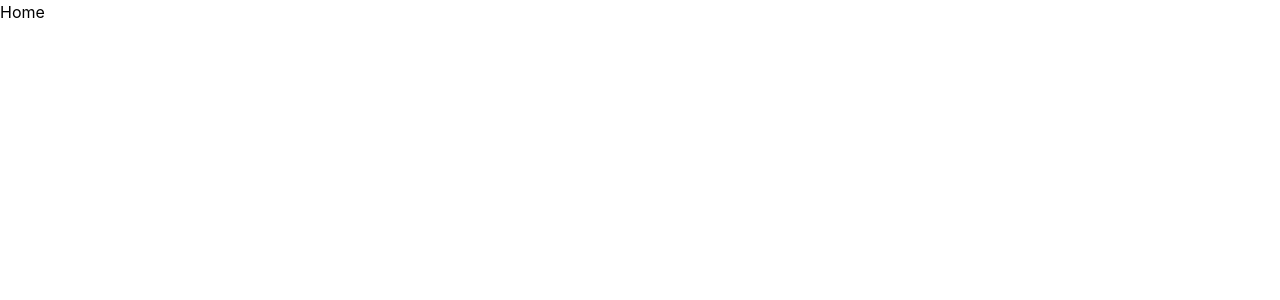
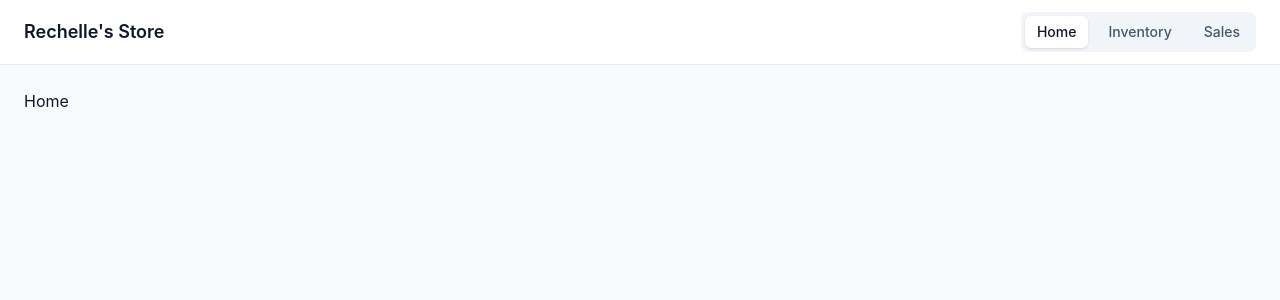
Before and after one commit to seii-chiro/sales-tracker, a React (Vite) app: page / in a window 1280 px wide. Shown: the top 300 px of the page. Built offline with nearby package versions, Linux system fonts and the light colour scheme.

Commit message:
feat: add header

```diff
--- a/src/layouts/RootLayout.tsx
+++ b/src/layouts/RootLayout.tsx
@@ -1,11 +1,47 @@
-import { Outlet } from "react-router"
+import { NavLink, Outlet } from "react-router";
+
+const navItems: Array<{ to: string; label: string; end?: boolean }> = [
+  { to: "/", label: "Home", end: true },
+  { to: "/inventory", label: "Inventory" },
+  { to: "/sales", label: "Sales" },
+];
 
 const RootLayout = () => {
-    return (
-        <div>
-            <Outlet />
+  return (
+    <div className="min-h-screen bg-slate-50 text-slate-900">
+      <header className="sticky top-0 z-40 border-b border-slate-200 bg-white/95 backdrop-blur">
+        <div className="mx-auto flex w-full max-w-7xl items-center justify-between gap-3 px-4 py-3 md:px-6">
+          <div>
+            {/* <p className="text-sm font-medium text-slate-500">Sales Tracker</p> */}
+            <h1 className="text-lg font-semibold">Rechelle's Store</h1>
+          </div>
+
+          <nav className="flex items-center gap-2 rounded-lg bg-slate-100 p-1">
+            {navItems.map((item) => (
+              <NavLink
+                key={item.to}
+                to={item.to}
+                end={item.end}
+                className={({ isActive }) =>
+                  `rounded-md px-3 py-1.5 text-sm font-medium transition ${
+                    isActive
+                      ? "bg-white text-slate-900 shadow-sm"
+                      : "text-slate-600 hover:text-slate-900"
+                  }`
+                }
+              >
+                {item.label}
+              </NavLink>
+            ))}
+          </nav>
         </div>
-    )
-}
+      </header>
 
-export default RootLayout
+      <main className="mx-auto w-full max-w-7xl px-4 py-4 md:px-6 md:py-6">
+        <Outlet />
+      </main>
+    </div>
+  );
+};
+
+export default RootLayout;
```
